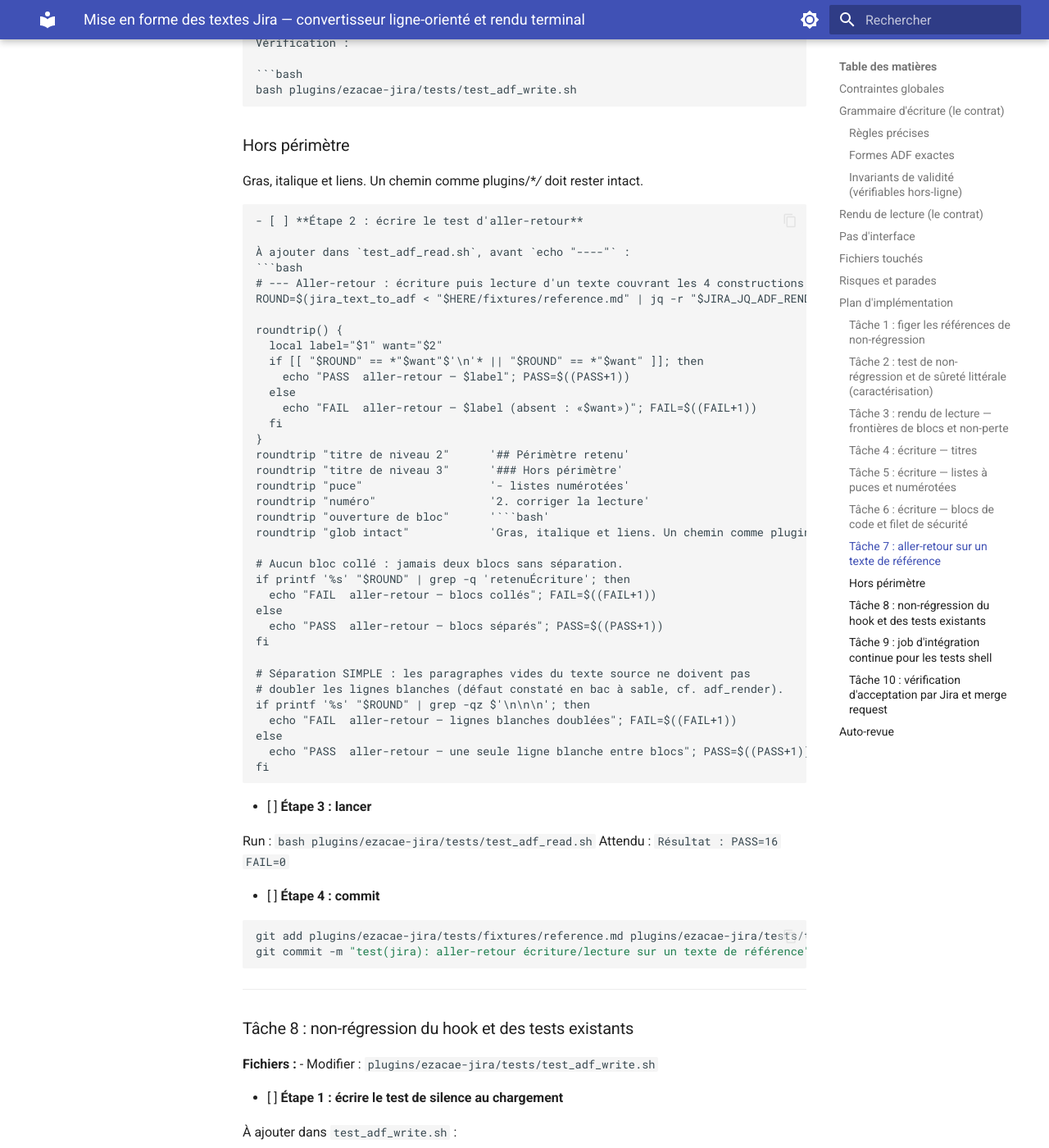
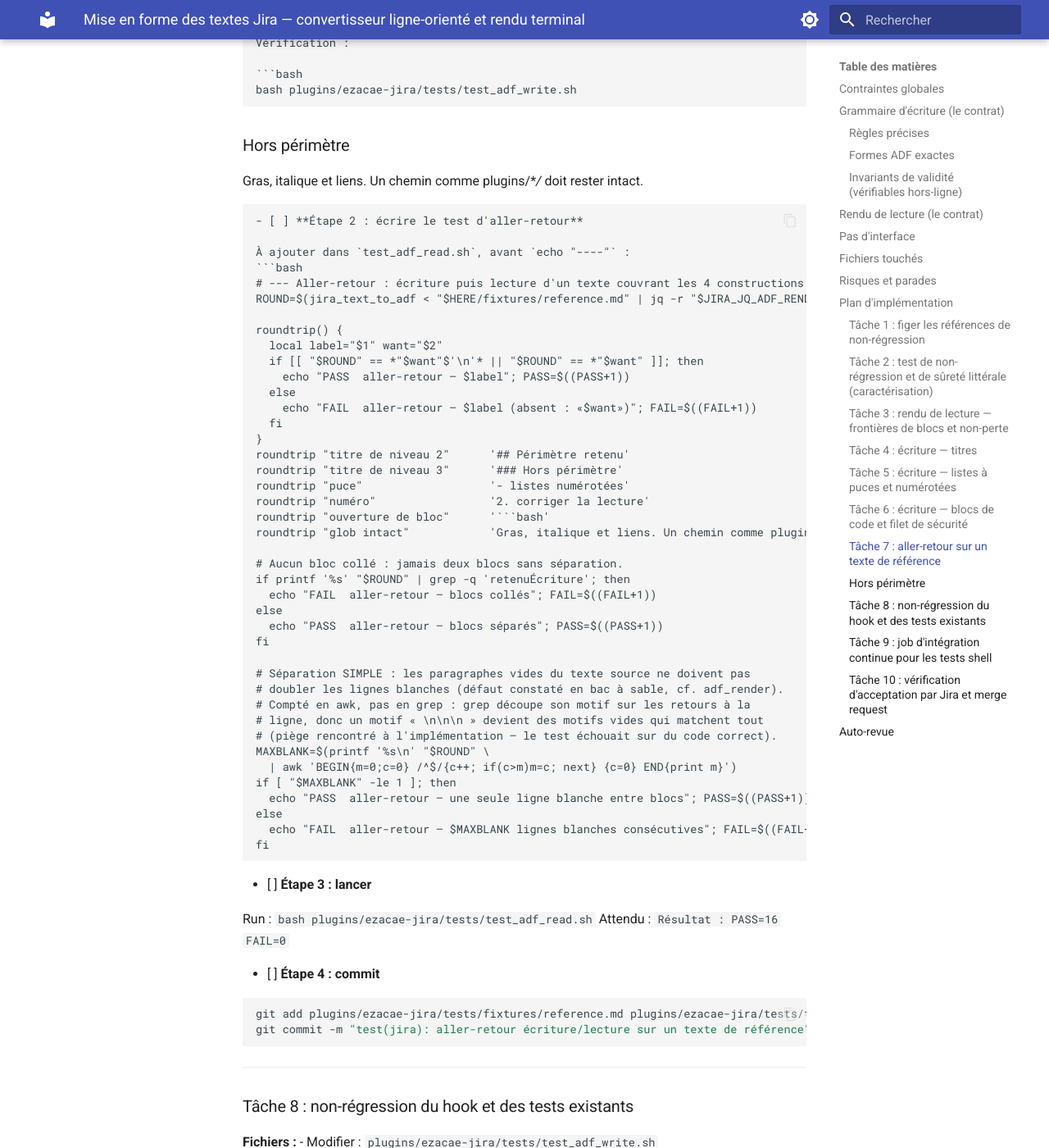
Before and after one commit to ezacae/ezacae-tooling, an MkDocs documentation site: the page built from docs/conception/rd-23-mise-en-forme-jira.md, in a window 1280 px wide and 1400 px high, scrolled down 21174 px. Shown: the whole window at 82% size. Built offline with MkDocs 1.6.1 and Material for MkDocs 9.7.7, drawn with Linux system fonts in a browser that asks for light colours.

Commit message:
test(jira): aller-retour écriture/lecture sur un texte de référence
Un texte couvrant les quatre constructions, converti puis relu, ressort
identique à la source. Vérifie aussi qu'aucun bloc n'est collé et qu'il n'y a
jamais deux lignes blanches d'affilée.

Le comptage des lignes blanches passe par awk : grep découpe son motif sur les
retours à la ligne, donc « \n\n\n » devient des motifs vides qui matchent
tout — le test échouait sur du code correct. Corrigé aussi dans la conception.

````diff
--- a/docs/conception/rd-23-mise-en-forme-jira.md
+++ b/docs/conception/rd-23-mise-en-forme-jira.md
@@ -971,10 +971,15 @@ fi
 
 # Séparation SIMPLE : les paragraphes vides du texte source ne doivent pas
 # doubler les lignes blanches (défaut constaté en bac à sable, cf. adf_render).
-if printf '%s' "$ROUND" | grep -qz $'\n\n\n'; then
-  echo "FAIL  aller-retour — lignes blanches doublées"; FAIL=$((FAIL+1))
+# Compté en awk, pas en grep : grep découpe son motif sur les retours à la
+# ligne, donc un motif « \n\n\n » devient des motifs vides qui matchent tout
+# (piège rencontré à l'implémentation — le test échouait sur du code correct).
+MAXBLANK=$(printf '%s\n' "$ROUND" \
+  | awk 'BEGIN{m=0;c=0} /^$/{c++; if(c>m)m=c; next} {c=0} END{print m}')
+if [ "$MAXBLANK" -le 1 ]; then
+  echo "PASS  aller-retour — une seule ligne blanche entre blocs"; PASS=$((PASS+1))
 else
-  echo "PASS  aller-retour — une seule ligne blanche entre blocs"; PASS=$((PASS+1))
+  echo "FAIL  aller-retour — $MAXBLANK lignes blanches consécutives"; FAIL=$((FAIL+1))
 fi
 ```
 
````
Also changed, not shown: 2 other files.
